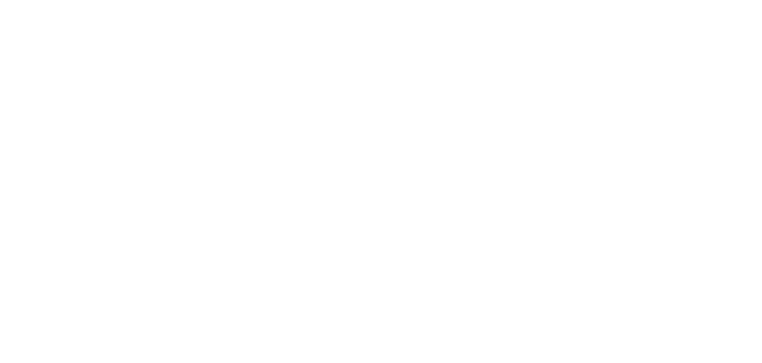
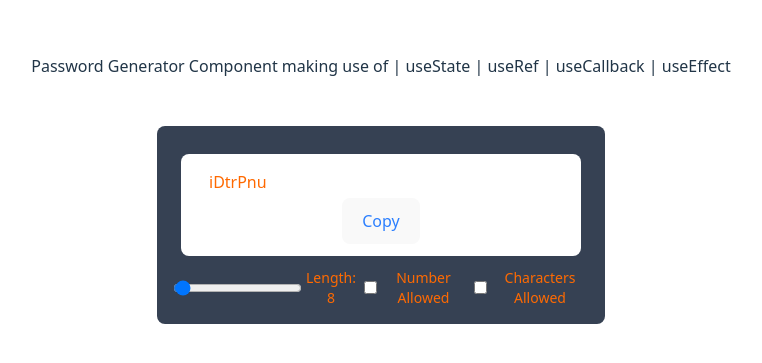
Before and after one commit to amanvyas12/react-projects, a React (Vite) app: page /password-generator-component in a window 1280 px wide. Before the commit this address had no page. Shown: the part 187-550 px from the top of the page, without its empty margins (259-1021 px from the left). Built offline with nearby package versions, Linux system fonts and the light colour scheme.

Commit message:
Pass. Gen. C with useEffect, useRef, useCallback

```diff
--- a/src/App.jsx
+++ b/src/App.jsx
@@ -5,6 +5,7 @@
 import UseState from "./components/useState/useStateComponent/UseState";
 import Tailwind from './components/useState/Tailwind-Props/Tailwind';
 import BgChanger from './components/useState/BgChanger/BgChanger';
+import PasswordGenerator from './components/useState/Password-Generator/PasswordGenerator';
 
 function App() {
   return (
@@ -15,6 +16,7 @@
           <Route path="/use-state-component" element={<UseState />} />
           <Route path="/tailwind-component" element={<Tailwind />} />
           <Route path="/bgchanger-component" element={<BgChanger />} />
+          <Route path="/password-generator-component" element={<PasswordGenerator />} />
         </Routes>
       </Router>
     </>
--- a/src/components/useState/CTA/Cta.jsx
+++ b/src/components/useState/CTA/Cta.jsx
@@ -11,11 +11,8 @@
         <li className='mb-2'><button onClick={() => navigate('/use-state-component')}>Call Use State Component</button></li>
         <li className='mb-2'> <button onClick={() => navigate('/tailwind-component')}>Tailwind Component</button></li>
         <li className='mb-2'><button onClick={() => navigate('/bgchanger-component')}>BG Changer Component</button></li>
+        <li className='mb-2'><button onClick={() => navigate('/password-generator-component')}>Password Generator Component</button></li>
       </ul>
-
-
-
-
     </>
   );
 }
--- /dev/null
+++ b/src/components/useState/Password-Generator/PasswordGenerator.jsx
@@ -0,0 +1,88 @@
+import { useState, useCallback, useEffect, useRef } from 'react';
+import './PasswordGenerator.css';
+
+function PasswordGenerator() {
+    const [length, setLength] = useState(8);
+    const [numberAllowed, setNumberAllowed] = useState(false);
+    const [charAllowed, setcharAllowed] = useState(false);
+    const [password, setPassword] = useState();
+
+    /* use Ref Hook this is used to take the reference */
+    const passwordRef = useRef(null)
+
+    /* Use of useCallback hook. This hook is used to cache the
+       method and this is mostly used to optimize the performance
+       of the method depending on the dependency array which is passed to it */
+    const passwordGeneratorFunction = useCallback(() => {
+        let pass = "";
+        let str = "ABCDEFGHIJKLMNOPQRSTUVWXYZabcdefghijklmnopqrstuvwxyz";
+
+        if (numberAllowed) str += "0123456789";
+        if (charAllowed) str += "!@#$%^&*()_+-=[]{}|;:'";
+
+        for (let i = 1; i <= length; i++) {
+            let char = Math.floor(Math.random() * str.length + 1);
+            pass += str.charAt(char);
+        }
+        setPassword(pass)
+    }, [length, numberAllowed, charAllowed, setPassword]);
+
+    const copyPasswordToClipboard = useCallback(() => {
+        passwordRef.current?.select();
+        window.navigator.clipboard.writeText(password)
+    }, [password])
+
+    /* Use Effect Hook is used run, when there is any change detected
+       in its dependency array
+    */
+    useEffect(() => {
+        passwordGeneratorFunction()
+    }, [length, numberAllowed, charAllowed, passwordGeneratorFunction])
+
+    return (
+        <>
+            <h3>Password Generator Component making use of | useState | useRef | useCallback | useEffect</h3>
+            <div className='w-full max-w-md mx-auto rounded-lg px-4 my-12 py-4 text-orange-500 bg-gray-700'>
+                <div className=' rounded-lg px- my-3 text-orange-500 bg-white py-3 px-4 my-2 mx-2'>
+                    <input
+                        type="text"
+                        value={password}
+                        className='outline-none w-full py-1 px-3'
+                        placeholder='passoword'
+                        readOnly
+                        ref={passwordRef}
+                    />
+                    <button className='outline-none text-blue-500 bg-black-700'
+                    onClick={copyPasswordToClipboard}>Copy</button>
+                </div>
+                <div className='flex text-sm gap-x-2'>
+                    <div className='flex items-center gap-x-1'>
+                        <input type="range" min={6} max={100} value={length} className='cursor-pointer'
+                            onChange={(e) => { setLength(e.target.value) }} />
+                        <label >Length: {length}</label>
+                    </div>
+                    <div className='flex items-center gap-x-1'>
+                        <input type="checkbox"
+                            defaultChecked={numberAllowed}
+                            id='numberInput'
+                            onChange={() => {
+                                setNumberAllowed((prev) => !prev);
+                            }} />
+                        <label >Number Allowed</label>
+                    </div>
+                    <div className='flex items-center gap-x-1'>
+                        <input type="checkbox"
+                            defaultChecked={charAllowed}
+                            id='numberInput'
+                            onChange={() => {
+                                setcharAllowed((prev) => !prev);
+                            }} />
+                        <label >Characters Allowed</label>
+                    </div>
+                </div>
+            </div>
+        </>
+    )
+}
+
+export default PasswordGenerator
```
Also changed, not shown: src/components/useState/Password-Generator/PasswordGenerator.css (added).
